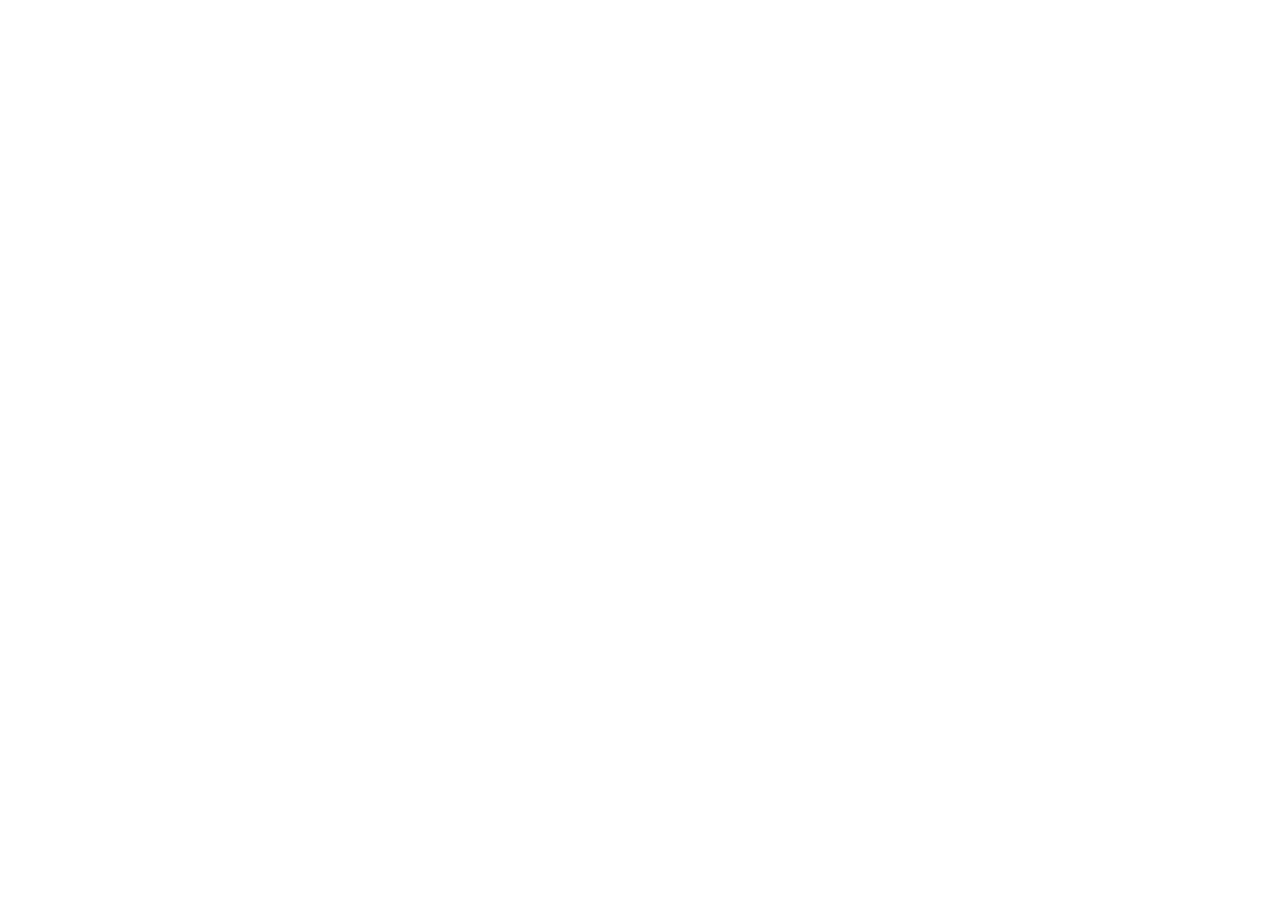
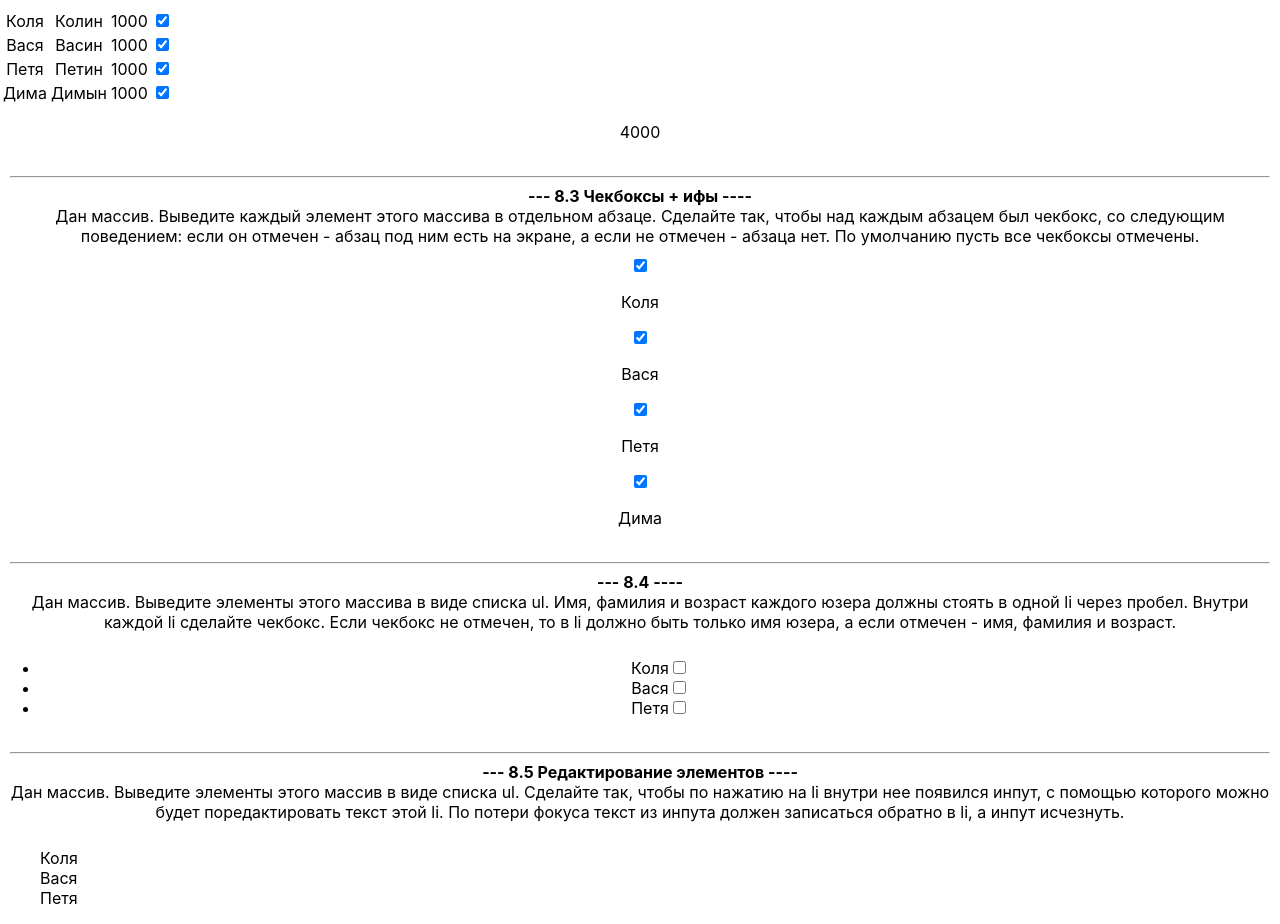
Before and after one commit to PavelNestor/reactTest, a React (Create React App) app in the folder l1/my-app/: page /lesson8 in a window 1280 px wide. Shown: the part 593-1517 px from the top of the page. Before the commit the page ends 800 px from the top, so only its background shows below. Built offline with nearby package versions, Linux system fonts and the light colour scheme.

Commit message:
finish lesson 8.5

```diff
--- a/l1/my-app/src/App.js
+++ b/l1/my-app/src/App.js
@@ -7,6 +7,7 @@ import Lesson4 from './lessons/lesson4';
 import Lesson5 from './lessons/lesson5';
 import Lesson6 from './lessons/lesson6';
 import Lesson7 from './lessons/lesson7';
+import Lesson8 from './lessons/lesson8';
 
 function App() {
   return (
@@ -25,6 +26,7 @@ function BasicExample() {
         <div><Link to="/lesson5">Lesson5</Link></div>
         <div><Link to="/lesson6">Lesson6</Link></div>
         <div><Link to="/lesson7">Lesson7</Link></div>
+        <div><Link to="/lesson8">Lesson8</Link></div>
       </div>
       <Route path="/" component={home} />
       <Route path="/lesson1" component={lesson1} />
@@ -33,6 +35,7 @@ function BasicExample() {
       <Route path="/lesson5" component={lesson5} />
       <Route path="/lesson6" component={lesson6} />
       <Route path="/lesson7" component={lesson7} />
+      <Route path="/lesson8" component={lesson8} />
     </Router>
   );
 }
@@ -71,5 +74,10 @@ function lesson7() {
     <Lesson7 />
   );
 }
+function lesson8() {
+  return (
+    <Lesson8 />
+  );
+}
 
 export default App;
--- /dev/null
+++ b/l1/my-app/src/lessons/data/data8.json
@@ -0,0 +1,22 @@
+[
+  {
+      "header": "--- 8.1 Чекбоксы + массивы ----",
+      "text": "Дан массив. Выведите элементы этого массива в виде списка ul. Сделайте так, чтобы внутри каждой li был чекбокс, по нажатию на который содержимое чекбокса будет перечеркиваться."
+  },
+  {
+      "header": "--- 8.2 ----",
+      "text": "Дан массив с работниками. У каждого работника есть имя, фамилия и зарплата. Выведите этих работников на экран в виде таблицы. Для каждого работника сделайте чекбокс, который изначально будет отмечен. Под таблицей выведите сумму зарплат тех работников, для которых чекбокс отмечен."
+  },
+  {
+      "header": "--- 8.3 Чекбоксы + ифы ----",
+      "text": "Дан массив. Выведите каждый элемент этого массива в отдельном абзаце. Сделайте так, чтобы над каждым абзацем был чекбокс, со следующим поведением: если он отмечен - абзац под ним есть на экране, а если не отмечен - абзаца нет. По умолчанию пусть все чекбоксы отмечены."
+  },
+  {
+      "header": "--- 8.4 ----",
+      "text": "Дан массив. Выведите элементы этого массива в виде списка ul. Имя, фамилия и возраст каждого юзера должны стоять в одной li через пробел. Внутри каждой li сделайте чекбокс. Если чекбокс не отмечен, то в li должно быть только имя юзера, а если отмечен - имя, фамилия и возраст."
+  },
+  {
+      "header": "--- 8.5 Редактирование элементов ----",
+      "text": "Дан массив. Выведите элементы этого массив в виде списка ul. Сделайте так, чтобы по нажатию на li внутри нее появился инпут, с помощью которого можно будет поредактировать текст этой li. По потери фокуса текст из инпута должен записаться обратно в li, а инпут исчезнуть."
+  }
+]
--- a/l1/my-app/src/lessons/lesson7.js
+++ b/l1/my-app/src/lessons/lesson7.js
@@ -238,23 +238,8 @@ const Lesson712 = () => {
 };
 
 const Lesson713 = () => {
-  var today = new Date();
-  const days = [
-    'Sunday',
-    'Monday',
-    'Tuesday',
-    'Wednesday',
-    'Thursday',
-    'Friday',
-    'Saturday',];
-  const [selectedDate, setSelectedDate] = React.useState({
-    date: today.getDate() + 1,
-    month: today.getMonth(),
-    year: today.getFullYear(),
-    day: days[today.getDay()],
-  });
-
-  const dates = [1, 2, 3, 4, 5, 6, 7, 8, 9, 10, 11, 12, 13, 14, 15, 16, 17, 18, 19, 20];
+  const [date, setDate] = React.useState(new Date());
+  const dates = [1, 2, 3, 4, 5, 6, 7, 8, 9, 10, 11, 12, 13, 14, 15, 16, 17, 18, 19, 20, 21, 22, 23, 24, 25, 26, 27, 28, 29, 30, 31];
   const months = [
     "January",
     "February",
@@ -277,62 +262,32 @@ const Lesson713 = () => {
     2014,
     2013,];
 
-  // const handleSelectDate = event => {
-  //   setSelectedDate(
-  //     selectedDate[event.target.name] = event.target.value,
-  //     console.log(event.target.name),
-  //     console.log(selectedDate.year),
-  //     console.log(selectedDate.month),
-  //     console.log(selectedDate.date),
+  const handleSelectDate = event => {
+    const newDate = {
+      'year': date.getFullYear(),
+      'month': date.getMonth(),
+      'day': date.getDate(),
+    };
+    newDate[event.target.name] = event.target.value;
+    setDate(
+      new Date(newDate.year, newDate.month, newDate.day)
+    );
+  }
 
-  //     today = new Date(selectedDate.year, selectedDate.month, selectedDate.date),
-  //     console.log('handle - ' + selectedDate.day),
-  //     console.log('handle - ' + days[today.getDay()]),
-  //   );
-  //   console.log(selectedDate);
-  // }
-
-  // return (
-  //   <div>
-  //     {console.log('return - ' + today)}
-  //     {/* {console.log('return - 2 ' + selectedDate.date)} */}
-
-  //     <p>{days[today.getDay()]}</p>
-  //     <form>
-  //       <select onChange={handleSelectDate} value={selectedDate.date} name='date' >
-  //         {dates.map((item, index) => <option value={index} key={index}>{item}</option>)}
-  //       </select>
-  //       <select onChange={handleSelectDate} defaultValue={selectedDate.month} name='month'>
-  //         {months.map((item, index) => <option value={index} key={index}>{item}</option>)}
-  //       </select>
-  //       <select onChange={handleSelectDate} defaultValue={selectedDate.year} name='year'>
-  //         {years.map((item, index) => <option value={index} key={index}>{item}</option>)}
-  //       </select>
-  //     </form>
-  //   </div>
-  // );
-  const [selectedDay, setSelectedDay] = React.useState(
-    {
-      date: 1,
-      month: 1,
-    }
-  );
-  const handleSelectDate = event => {
-    setSelectedDay(selectedDate[event.target.name] = dates[event.target.value]);
-    console.log(dates[event.target.value]);
-
-  }
   return (
     <div>
+      <p>{date.toLocaleString('eng', { weekday: 'long' })}</p>
       <form>
-        <select onChange={handleSelectDate} value={selectedDay.date} name='date' >
-          {dates.map((item, index) => <option value={index} key={index}>{item}</option>)}
+        <select onChange={handleSelectDate} defaultValue={date.getDate()} name='day' >
+          {dates.map((item, index) => <option value={index + 1} key={index}>{item}</option>)}
         </select>
-        <select onChange={handleSelectDate} value={selectedDay.month} name='month' >
-          {dates.map((item, index) => <option value={index} key={index}>{item}</option>)}
+        <select onChange={handleSelectDate} defaultValue={date.getMonth()} name='month'>
+          {months.map((item, index) => <option value={index} key={index}>{item}</option>)}
+        </select>
+        <select onChange={handleSelectDate} defaultValue={date.getFullYear()} name='year'>
+          {years.map((item, index) => <option value={item} key={index}>{item}</option>)}
         </select>
       </form>
-      <p>{selectedDay.date}</p>
     </div>
   );
 };
--- /dev/null
+++ b/l1/my-app/src/lessons/lesson8.js
@@ -0,0 +1,192 @@
+import React from 'react';
+import json_data from './data/data8';
+
+
+export default function Lesson8() {
+
+  return (
+    <div style={{ textAlign: 'center' }}>
+      <div style={{ border: '1px dotted grey' }}><h2 >Задачи для решения</h2></div>
+      {[Lesson81, Lesson82, Lesson83, Lesson84, Lesson85].map((Comp, index) => {
+        return (
+          <div key={index}><WriteHeader num={index} /><Comp /></div>
+        );
+      })}
+    </div >
+  );
+};
+
+const WriteHeader = (props) => {
+  return (
+    <div style={{ padding: '10px' }}>
+      <hr/>
+      <div>
+        <strong>{json_data[props.num].header}</strong>
+        <br />
+        {json_data[props.num].text}
+      </div>
+    </div>
+  );
+};
+
+const Lesson81 = () => {
+
+  const [users, setUsers] = React.useState([
+    { name: 'Коля', isCross: false },
+    { name: 'Вася', isCross: false },
+    { name: 'Петя', isCross: false },
+    { name: 'Дима', isCross: false },
+  ]);
+  const crossName = index => {
+    users[index].isCross = !users[index].isCross
+    setUsers(users.concat());
+  }
+  const css = users.isCross ? 'line-through' : 'none';
+
+  return (
+    <div>
+      <ul>
+        {users.map((users, index) =>
+          <li key={index} style={{ textDecoration: css }}>
+            {users.name}
+            <input type='checkbox' onClick={() => crossName(index)} />
+          </li>)}
+      </ul>
+    </div>
+  )
+};
+
+const Lesson82 = () => {
+
+  const [workers, setWorkers] = React.useState([
+    { name: 'Коля', surname: 'Колин', salary: 1000, isCheck: true },
+    { name: 'Вася', surname: 'Васин', salary: 1000, isCheck: true },
+    { name: 'Петя', surname: 'Петин', salary: 1000, isCheck: true },
+    { name: 'Дима', surname: 'Димын', salary: 1000, isCheck: true },
+  ]);
+
+  const sum = () => {
+    return (workers.reduce((sum, item) => {
+      if (item.isCheck) {
+        return sum += item.salary;
+      } return sum + 0;
+    }, 0)
+    )
+  };
+
+  const [total, setTotal] = React.useState(sum());
+
+  const checkUsers = index => {
+    workers[index].isCheck = !workers[index].isCheck;
+    setWorkers(workers.concat());
+    setTotal(sum());
+  };
+
+  return (
+    <div>
+      <table>
+        <tbody>
+          {workers.map((workers, index) =>
+            <tr key={index}>
+              <td>{workers.name}</td>
+              <td>{workers.surname}</td>
+              <td>{workers.salary}</td>
+              <td>
+                <input type='checkbox' checked={workers.isCheck} onChange={() => checkUsers(index)} />
+              </td>
+            </tr>
+          )}
+        </tbody>
+      </table>
+      <p>{total}</p>
+    </div>
+  )
+};
+
+const Lesson83 = () => {
+  const [users, setUsers] = React.useState([
+    { name: 'Коля', isShow: true },
+    { name: 'Вася', isShow: true },
+    { name: 'Петя', isShow: true },
+    { name: 'Дима', isShow: true },
+  ]);
+
+  const handleChecked = index => {
+    users[index].isShow = !users[index].isShow
+    setUsers(users.concat());
+  };
+
+  return (
+    <div>
+        {users.map((users, index) =>
+          <div key={index} >
+            <input type='checkbox' checked={users.isShow} onChange={() => handleChecked(index)} />
+            <br/>
+            <p hidden={!users.isShow}>{users.name}</p>
+          </div>)}
+    </div>
+  )
+};
+
+const Lesson84 = () => {
+  const [users, setUsers] = React.useState([
+    {name: 'Коля', surname: 'Иванов', age: 30, isCheck: false},
+		{name: 'Вася', surname: 'Петров', age: 40, isCheck: false},
+		{name: 'Петя', surname: 'Сидоров', age: 50, isCheck: false},
+  ]);
+
+  const handleChecked = index => {
+    users[index].isCheck = !users[index].isCheck
+    setUsers(users.concat());
+  };
+
+  return (
+    <div>
+      <ul>
+        {users.map((user, index) =>
+          <li key={index}>
+            {user.isCheck ? user.name + ' ' + user.surname + ' ' + user.age : user.name}
+            <input type='checkbox' onChange={() => handleChecked(index)} />
+          </li>)}
+      </ul>
+    </div>
+  )
+};
+
+const Lesson85 = () => {
+  const [users, setUsers] = React.useState([
+    {name: 'Коля', isCheck: false},
+		{name: 'Вася', isCheck: false},
+		{name: 'Петя', isCheck: false},
+  ]);
+
+  const handleChange = (event, index) => {
+    users[index].name = event.target.value;
+    console.log(users);
+
+    setUsers(users.concat());
+  };
+
+  const handleBlur = (event, index) => {
+    users[index].name = event.target.value;
+    users[index].isCheck = !users[index].isCheck;
+    setUsers(users.concat());
+  };
+
+  const handleClick = (index) => {
+    users[index].isCheck = !users[index].isCheck;
+    setUsers(users.concat());
+  };
+
+  return (
+    <div>
+      <ul>
+        {users.map((user, index) =>(
+          <li key={index} style={{display: 'flex'}}>
+            {user.isCheck? <input type='text' value={user.name} onBlur={(event) => handleBlur(event, index)} onChange={(event) => handleChange(event, index)}/> : ''}
+            <div onClick={() => handleClick(index)}> {user.name}</div>
+          </li>))}
+      </ul>
+    </div>
+  )
+};
```
